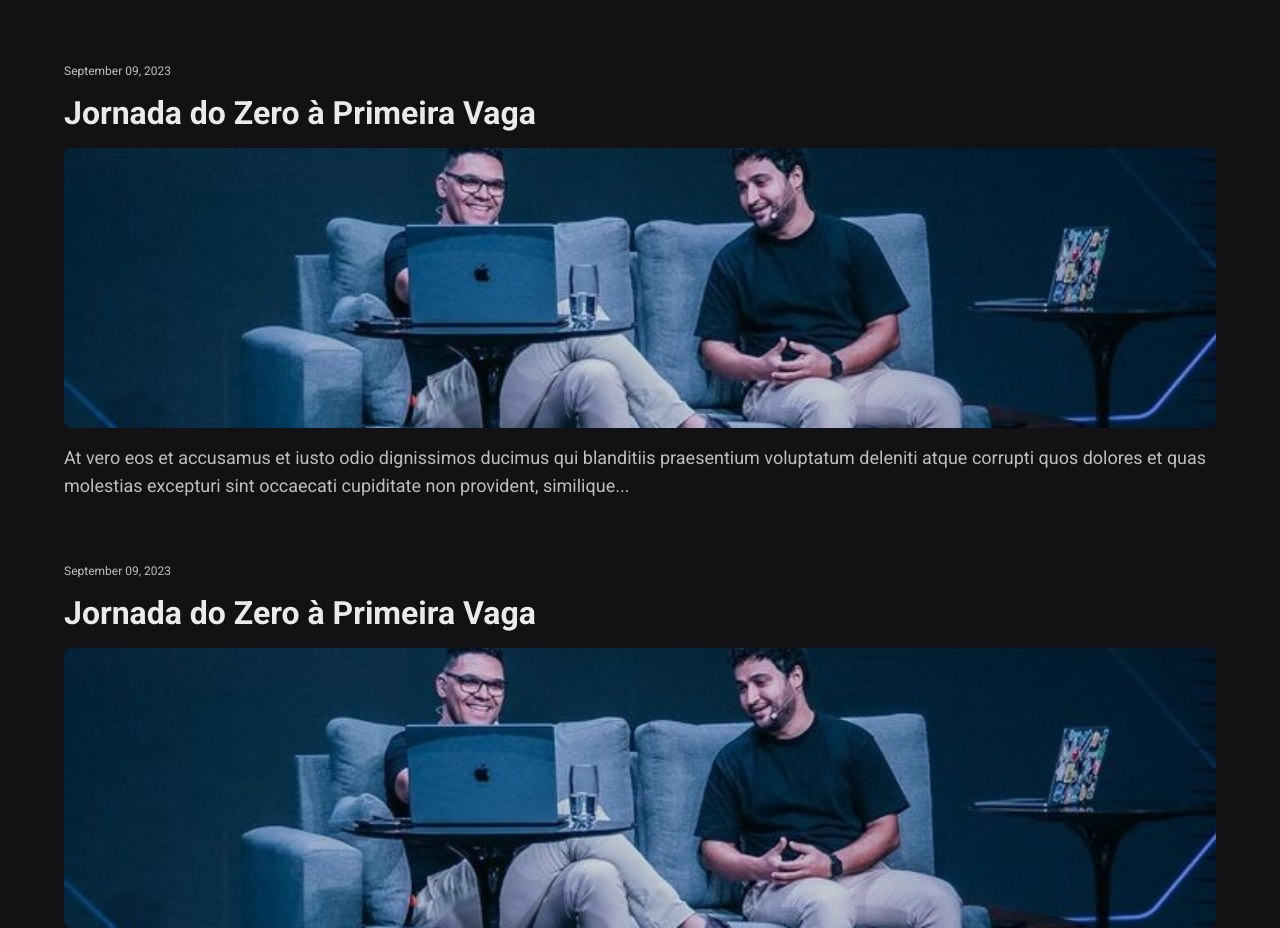
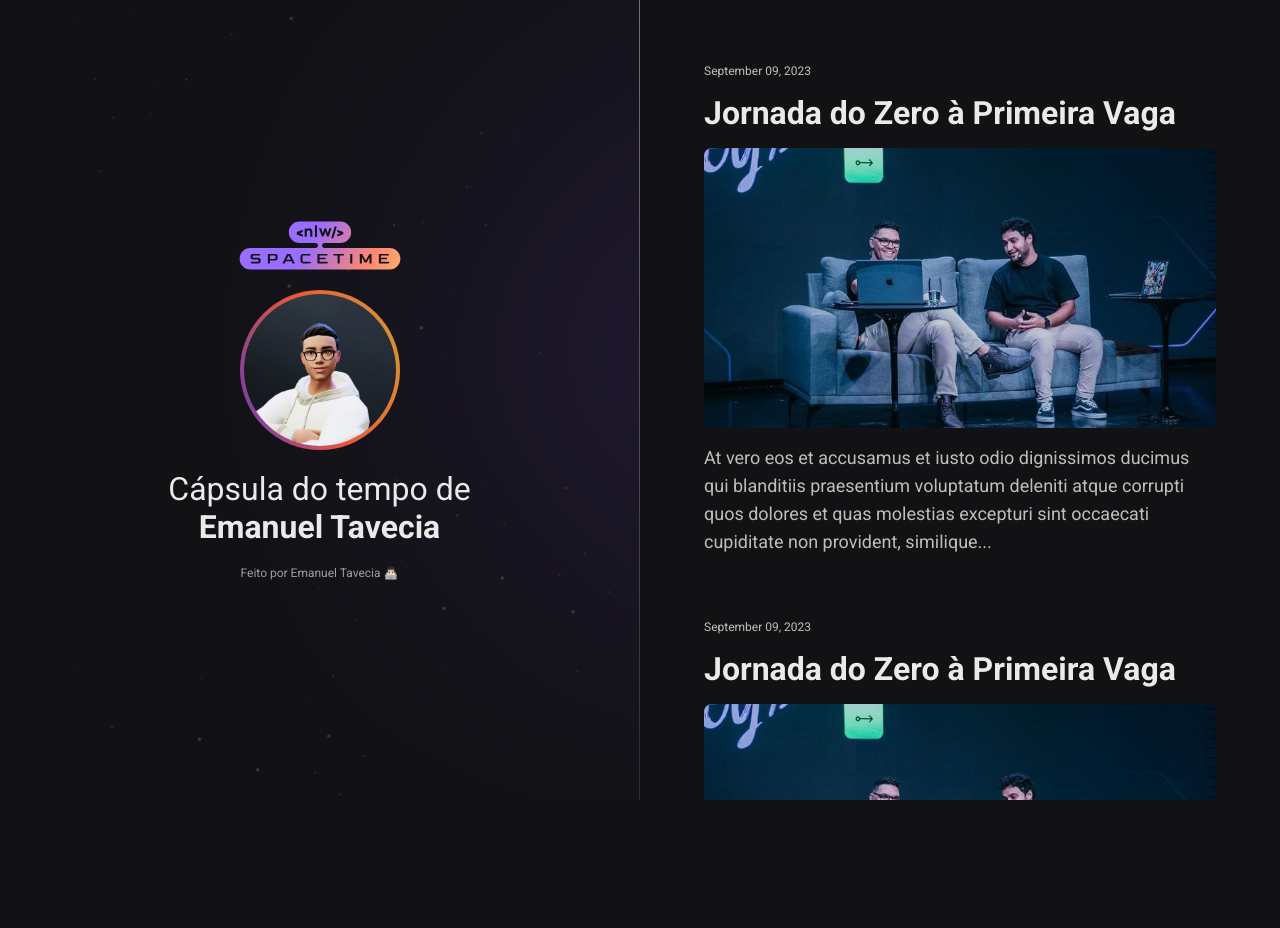
Before and after one commit to emanueltavecia/nlw-spacetime, a plain HTML site: page explorer/index.html in a window 1280 px wide. Shown: the top 928 px of the page. After the commit the page ends 800 px from the top, so only its background shows below. Drawn offline with Linux system fonts and the light colour scheme.

Commit message:
third class

```diff
--- a/explorer/index.html
+++ b/explorer/index.html
@@ -14,6 +14,15 @@
 		<link rel="stylesheet" href="style.css" />
 	</head>
 	<body>
+		<aside>
+			<img src="./assets/logo.svg" alt="Logo NLW Spacetime" />
+			<img src="./assets/avatar.png" alt="Avatar do Emanuel" />
+			<p>
+				Cápsula do tempo de <br />
+				<strong>Emanuel Tavecia</strong>
+			</p>
+			<span>Feito por Emanuel Tavecia 👨🏻‍💻</span>
+		</aside>
 		<nav>
 			<a
 				href="https://www.youtube.com/watch?v=3nz5HkUJaVU"
--- a/explorer/style.css
+++ b/explorer/style.css
@@ -8,10 +8,16 @@ body {
 	background-color: #121215;
 	color: #eaeaea;
 	font-family: "Roboto", sans-serif;
+	display: grid;
+	grid-template-areas: "profile timeline";
+	grid-template-columns: 1fr 1fr;
+	grid-template-rows: 100vh;
 }
 
 nav {
 	padding: 64px;
+	grid-area: timeline;
+    overflow-y: scroll;
 }
 
 .memory {
@@ -44,3 +50,37 @@ nav {
 	color: #bebebf;
 	line-height: 28px;
 }
+
+aside {
+	grid-area: profile;
+	display: flex;
+	flex-direction: column;
+	align-items: center;
+	justify-content: center;
+	gap: 20px;
+	border-right: 1px solid;
+	border-image: linear-gradient(#727275, #2c2c31) 1;
+	background-image: url(./assets/background.svg);
+	background-position: top right;
+	background-repeat: no-repeat;
+	background-size: auto 100%;
+}
+
+aside img:nth-child(2) {
+	width: 160px;
+	height: 160px;
+	border-radius: 50%;
+	border: 4px solid transparent;
+	background: linear-gradient(#d39e33, #ed5636, #633bbc) padding-box,
+		linear-gradient(250deg, #d39e33, #ed5636, #633bbc) border-box;
+}
+
+aside p {
+	font-size: 32px;
+    text-align: center;
+}
+
+aside span {
+    font-size: 12px;
+    color: #9e9ea0;
+}
```
Also changed, not shown: explorer/assets/avatar.png (added). Lines whose indentation alone changed are shown as unchanged.
